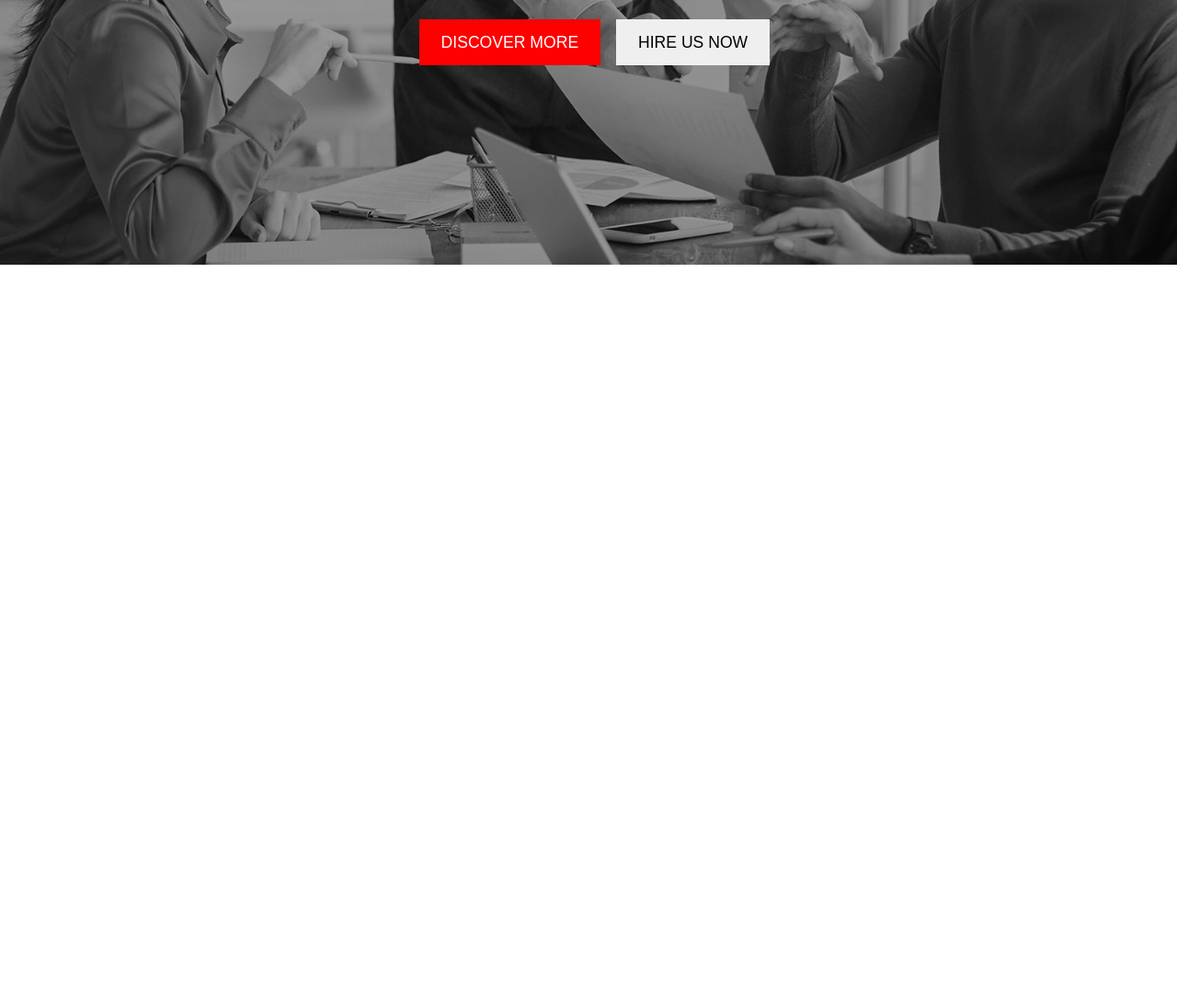
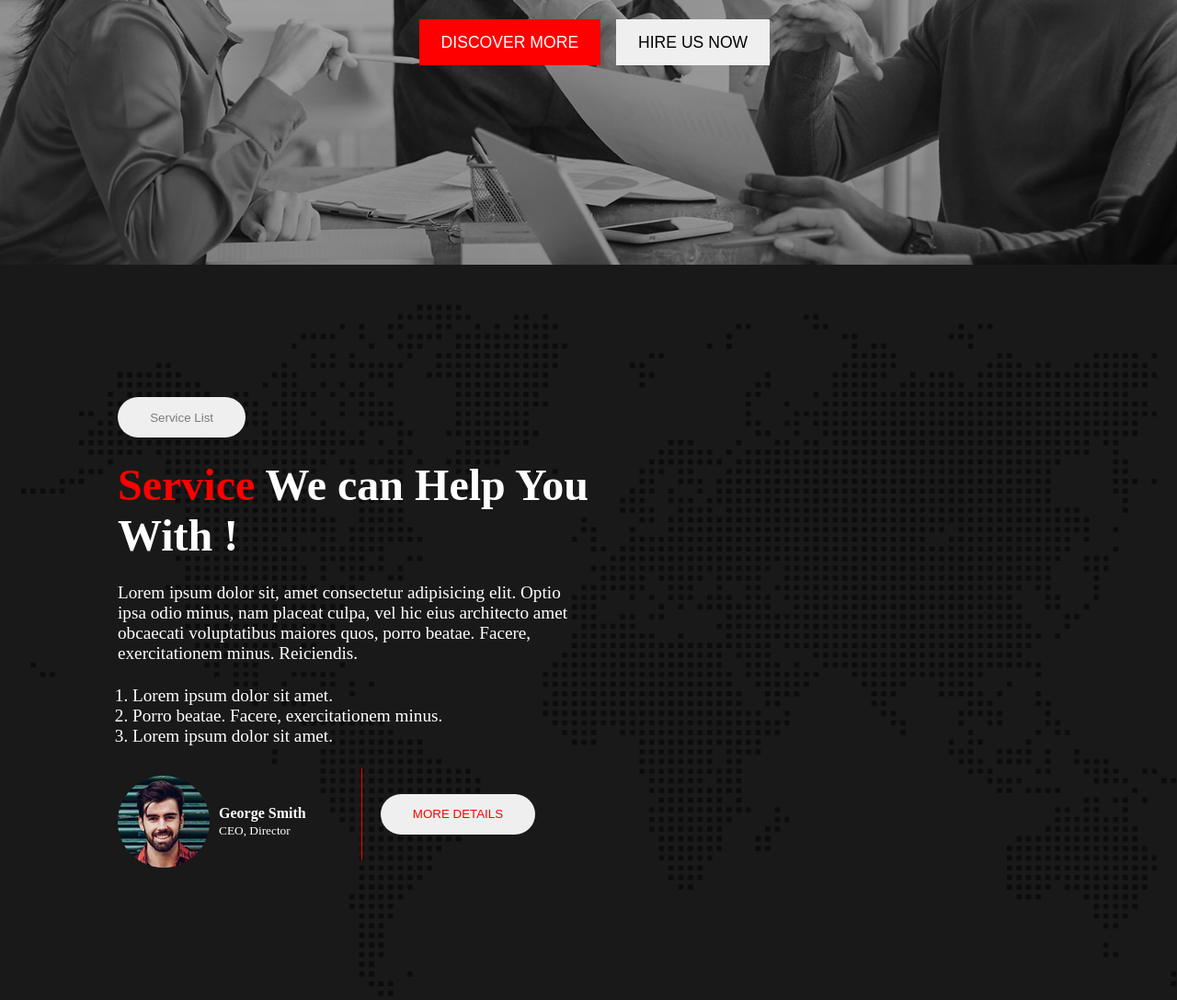
Before and after one commit to syedashiqbd/Digital-Agency-by-Ashiq, a plain HTML site: page index.html in a window 1280 px wide. Shown: the part 592-1680 px from the top of the page at 92% size. Before the commit the page ends 880 px from the top, so only its background shows below. Drawn offline with Linux system fonts and the light colour scheme.

Commit message:
service left side done

```diff
--- a/index.html
+++ b/index.html
@@ -39,5 +39,39 @@
         </div>
       </div>
     </header>
+    <main>
+      <div class="service_area">
+        <div class="service_info container">
+          <div class="service_left_info">
+            <button>Service List</button>
+            <h1><span>Service</span> We can Help You With !</h1>
+            <p>
+              Lorem ipsum dolor sit, amet consectetur adipisicing elit. Optio
+              ipsa odio minus, nam placeat culpa, vel hic eius architecto amet
+              obcaecati voluptatibus maiores quos, porro beatae. Facere,
+              exercitationem minus. Reiciendis.
+            </p>
+            <ol>
+              <li>Lorem ipsum dolor sit amet.</li>
+              <li>Porro beatae. Facere, exercitationem minus.</li>
+              <li>Lorem ipsum dolor sit amet.</li>
+            </ol>
+            <div class="service_left_btm">
+              <div class="author_info">
+                <img src="./asset/image/author.jpg" alt="" />
+                <div class="author_title">
+                  <h4>George Smith</h4>
+                  <small>CEO, Director</small>
+                </div>
+              </div>
+              <div class="author_btn">
+                <button>MORE DETAILS</button>
+              </div>
+            </div>
+          </div>
+          <div class="service_right_info"></div>
+        </div>
+      </div>
+    </main>
   </body>
 </html>
--- a/style.css
+++ b/style.css
@@ -7,7 +7,7 @@
 
 /* Shared Style */
 .container {
-  width: 70%;
+  width: 80%;
   margin: 0 auto;
 }
 
@@ -42,16 +42,17 @@ nav {
   text-decoration: none;
   color: black;
   font-size: 1.2rem;
-  padding: 5px 10px;
+  padding: 30px 20px;
   border-radius: 1px;
 }
 .right_menu a:hover {
   background-color: rgb(206, 158, 158);
 }
+/* Banner Area Style */
 .banner {
   height: 100vh;
   background-image: url("./asset/image/background.jpg"),
-    linear-gradient(rgba(0, 0, 0, 0.3), rgba(0, 0, 0, 0.4));
+    linear-gradient(rgba(0, 0, 0, 0.2), rgba(0, 0, 0, 0.4));
   background-size: cover;
   background-repeat: no-repeat;
   background-blend-mode: overlay;
@@ -84,3 +85,67 @@ nav {
   background-color: red;
   color: white;
 }
+
+/* Service area Style */
+.service_area {
+  height: 100vh;
+  background-image: url("./asset/image/service-bg.png"),
+    linear-gradient(rgba(0, 0, 0, 0.9), rgba(0, 0, 0, 0.9));
+  background-size: cover;
+  background-repeat: no-repeat;
+  background-blend-mode: overlay;
+  color: white;
+  display: flex;
+  align-items: center;
+}
+
+.service_left_info {
+  width: 50%;
+}
+.service_left_info button {
+  padding: 0.9rem 2.2rem;
+  border: none;
+  border-radius: 50px;
+  color: #7a7c7a;
+}
+.service_left_info span {
+  color: red;
+}
+.service_left_info h1 {
+  font-size: 3rem;
+  margin: 1.5rem 0;
+}
+.service_left_info p {
+  font-size: 1.2rem;
+  margin-bottom: 1.5rem;
+}
+.service_left_info li {
+  margin-left: 1rem;
+  font-size: 1.2rem;
+}
+.service_left_btm,
+.author_info {
+  margin-top: 1rem;
+  display: flex;
+  gap: 10px;
+  align-items: center;
+}
+.author_info img {
+  width: 100px;
+  border-radius: 50%;
+}
+
+.service_left_info button:last-child {
+  color: red;
+}
+.author_btn {
+  display: flex;
+  align-items: center;
+  border-left: 1px solid red;
+  height: 100px;
+  margin-left: 50px;
+  padding-left: 20px;
+}
+.service_right_info {
+  width: 50%;
+}
```
Also changed, not shown: asset/image/service-bg.png (renamed from asset/image/footer-bg.png).
